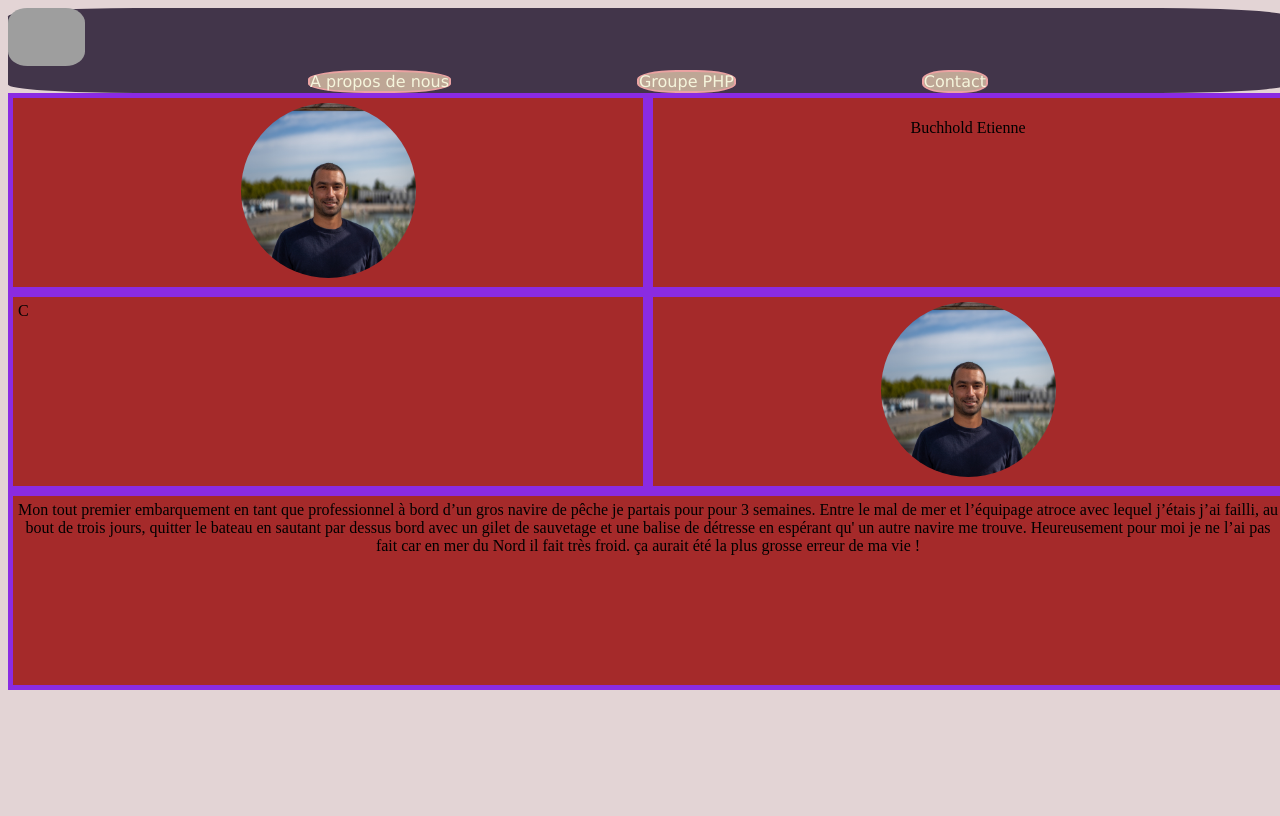
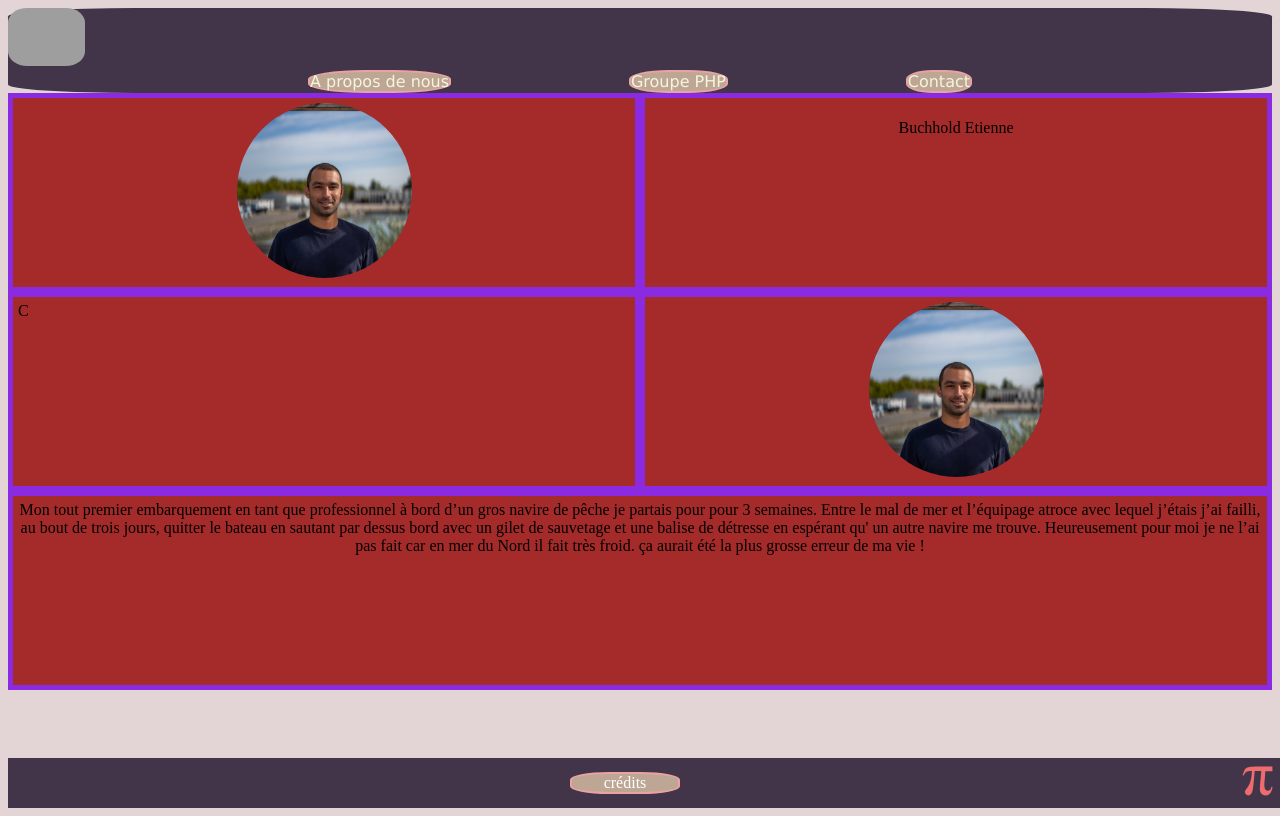
Before and after one commit to JulieRaymond/project1-trombi, a PHP site: page /bio.php in a window 1280 px wide. Run offline with PHP 8.4, Linux system fonts and the light colour scheme; grey boxes are pictures that could not be loaded.

Commit message:
petits bugs

```diff
--- a/includes/css/generalStyle.css
+++ b/includes/css/generalStyle.css
@@ -1,8 +1,8 @@
 @import url(variables.css);
 
 body {
-  height: 100vh;
-  width: 100vw;
+  /* height: 100vh;
+  width: 100vw; */
   background-color: var(--color-background-pages);
 }
 
--- a/includes/php/_footer.php
+++ b/includes/php/_footer.php
@@ -1,3 +1,14 @@
-</body>
+<footer class="test">
 
-</html>
+    <div class="footer">
+        <div class="box0"> </div>
+        <div class="box1"> crédits </div>
+
+        <div class="box2">
+            <img src="asset/logos/pi-symbol.svg" alt="image du Signe Pi algèbre">
+        </div>
+
+
+    </div>
+
+</footer>
--- a/includes/php/_head.php
+++ b/includes/php/_head.php
@@ -17,6 +17,7 @@ if (isset($_GET["name"])) {
     <title><?= $pageTitle ?></title>
     <link rel="stylesheet" href="../includes/css/generalStyle.css">
     <link rel="stylesheet" href="../includes/css/_navbar.css">
+    <link rel="stylesheet" href="../includes/css/_footer.css">
     <?php
     if (isset($pageName)) {
         echo '<link rel="stylesheet" href="../includes/css/' . $pageName . '.css">';
--- a/includes/php/_navbar.php
+++ b/includes/php/_navbar.php
@@ -5,7 +5,7 @@
     <label for="toggle">☰</label>
     <input type="checkbox" id="toggle">
     <div class="main_pages">
-            <a href="#">A propos de nous</a>
+        <a href="aboutus.php">A propos de nous</a>
         <a href="#">Groupe PHP</a>
         <a href="#">Contact</a>
     </div>
```
Also changed, not shown: asset/logos/pi-symbol.svg. Lines whose indentation alone changed are shown as unchanged.
